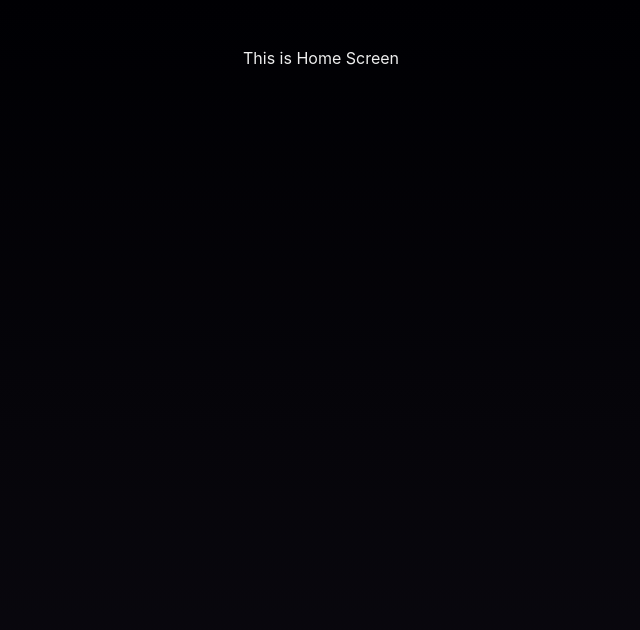
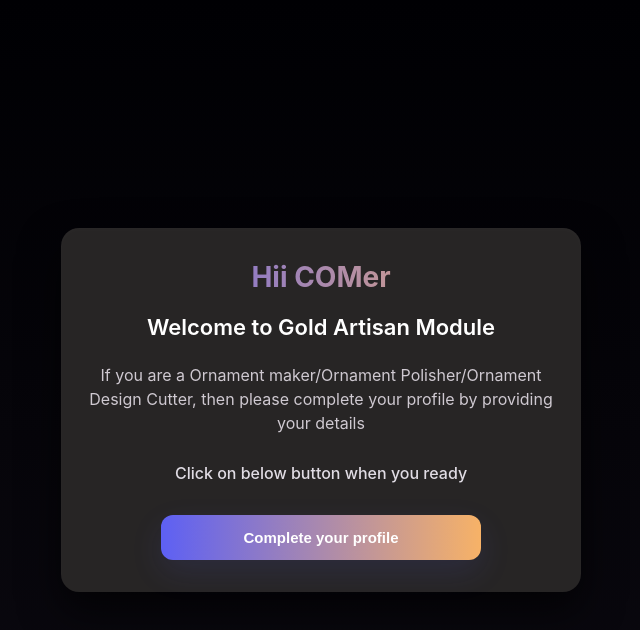
Before and after one commit to sameer021000/GoldArtisan, a React (Create React App) app in the folder frontend/: page /HomeScreen in a window 1280 px wide. Shown: the top 630 px of the page, without its empty margins (319-959 px from the left). Built offline with nearby package versions, Linux system fonts and the light colour scheme.

Commit message:
Implemented HomeScreen

```diff
--- a/frontend/src/HomeScreenFolder/HomeScreen.jsx
+++ b/frontend/src/HomeScreenFolder/HomeScreen.jsx
@@ -1,9 +1,35 @@
-function HomeScreen()
-{
-    return(
-        <div id="divId1">
-            This is Home Screen
-        </div>
-    );
+import "./HomeScreenCSS.css"
+import { useNavigate } from "react-router-dom"
+
+function HomeScreen() {
+  const navigate = useNavigate()
+
+  const handleCompleteProfile = () => {
+    console.log("[v0] Complete Profile button clicked")
+    // Navigate to profile completion page when ready
+    // navigate('/ProfilePath');
+  }
+
+  return (
+    <div id="divId1_Home">
+      <div id="contentWrap_Home">
+        <h1 id="h1Id1_Home">Hii COMer</h1>
+
+        <h2 id="h2Id1_Home">Welcome to Gold Artisan Module</h2>
+
+        <p id="pId1_Home">
+          If you are a Ornament maker/Ornament Polisher/Ornament Design Cutter, then please complete your profile by
+          providing your details
+        </p>
+
+        <p id="pId2_Home">Click on below button when you ready</p>
+
+        <button id="btnId1_Home" type="button" onClick={handleCompleteProfile}>
+          Complete your profile
+        </button>
+      </div>
+    </div>
+  )
 }
-export default HomeScreen;
+
+export default HomeScreen
--- a/frontend/src/HomeScreenFolder/HomeScreenCSS.css
+++ b/frontend/src/HomeScreenFolder/HomeScreenCSS.css
@@ -0,0 +1,140 @@
+#divId1_Home {
+  width: 100%;
+  min-height: 100vh;
+  display: flex;
+  flex-direction: column;
+  align-items: center;
+  justify-content: center;
+  padding: 6vh 20px 28px 20px;
+  box-sizing: border-box;
+  background: radial-gradient(1200px 600px at 10% 20%, rgba(255, 255, 255, 0.02), transparent 6%),
+    linear-gradient(180deg, #000003 0%, #0b0910 100%);
+  color: #eee;
+}
+
+/* Content wrapper with card styling */
+#contentWrap_Home {
+  width: 100%;
+  max-width: 520px;
+  margin: 0 auto;
+  background: rgb(39, 37, 37);
+  border-radius: 18px;
+  padding: 32px 24px;
+  box-shadow: 0 18px 40px rgba(0, 0, 0, 0.65), inset 0 2px 6px rgba(255, 255, 255, 0.02);
+  display: flex;
+  flex-direction: column;
+  align-items: center;
+  gap: 18px;
+  box-sizing: border-box;
+  text-align: center;
+}
+
+/* Main heading - "Hii COMer" */
+#h1Id1_Home {
+  width: 100%;
+  margin: 0;
+  font-size: clamp(24px, 3.2vw, 28px);
+  font-weight: 700;
+  color: #ffffff;
+  background: linear-gradient(90deg, rgba(93, 96, 244, 1), rgba(247, 178, 103, 1));
+  -webkit-background-clip: text;
+  -webkit-text-fill-color: transparent;
+  background-clip: text;
+}
+
+/* Secondary heading - "Welcome to Gold Artisan Module" */
+#h2Id1_Home {
+  width: 100%;
+  margin: 0;
+  font-size: clamp(18px, 2.4vw, 22px);
+  font-weight: 600;
+  color: #ffffff;
+  line-height: 1.3;
+}
+
+/* Description paragraphs */
+#pId1_Home,
+#pId2_Home {
+  width: 100%;
+  margin: 0;
+  font-size: clamp(14px, 1.8vw, 16px);
+  color: #cfc9d1;
+  line-height: 1.5;
+}
+
+#pId1_Home {
+  margin-top: 4px;
+}
+
+#pId2_Home {
+  margin-top: 8px;
+  font-weight: 500;
+  color: #e0dce4;
+}
+
+/* Button matching SignUpScreen style */
+#btnId1_Home {
+  margin-top: 12px;
+  width: 100%;
+  max-width: 320px;
+  padding: 14px 12px;
+  border-radius: 12px;
+  font-weight: 700;
+  font-size: 15px;
+  color: #fff;
+  background: linear-gradient(90deg, rgba(93, 96, 244, 1), rgba(247, 178, 103, 1));
+  border: none;
+  cursor: pointer;
+  box-shadow: 0 12px 32px rgba(93, 96, 244, 0.12);
+  transition: transform .12s ease, box-shadow .12s ease, opacity .08s ease;
+}
+
+#btnId1_Home:hover {
+  transform: translateY(-1px);
+  box-shadow: 0 16px 40px rgba(93, 96, 244, 0.18);
+}
+
+#btnId1_Home:active {
+  transform: translateY(2px) scale(0.997);
+  box-shadow: 0 8px 20px rgba(16, 16, 24, 0.12);
+}
+
+/* Responsive - mobile adjustments */
+@media (max-width: 480px) {
+  #divId1_Home {
+    padding: 8vh 14px 24px 14px;
+  }
+
+  #contentWrap_Home {
+    padding: 24px 18px;
+    border-radius: 14px;
+    gap: 14px;
+  }
+
+  #h1Id1_Home {
+    font-size: 22px;
+  }
+
+  #h2Id1_Home {
+    font-size: 18px;
+  }
+
+  #pId1_Home,
+  #pId2_Home {
+    font-size: 14px;
+  }
+
+  #btnId1_Home {
+    padding: 12px;
+    font-size: 15px;
+    border-radius: 10px;
+  }
+}
+
+/* Reduced-motion support */
+@media (prefers-reduced-motion: reduce) {
+  * {
+    transition: none !important;
+    animation: none !important;
+  }
+}
```
